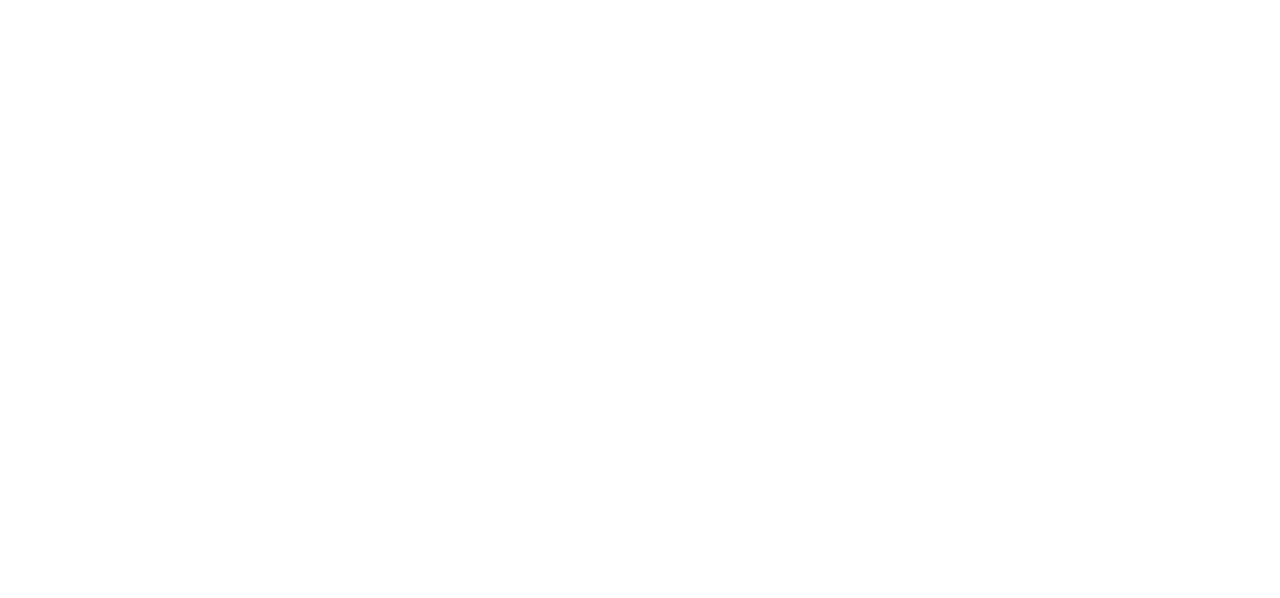
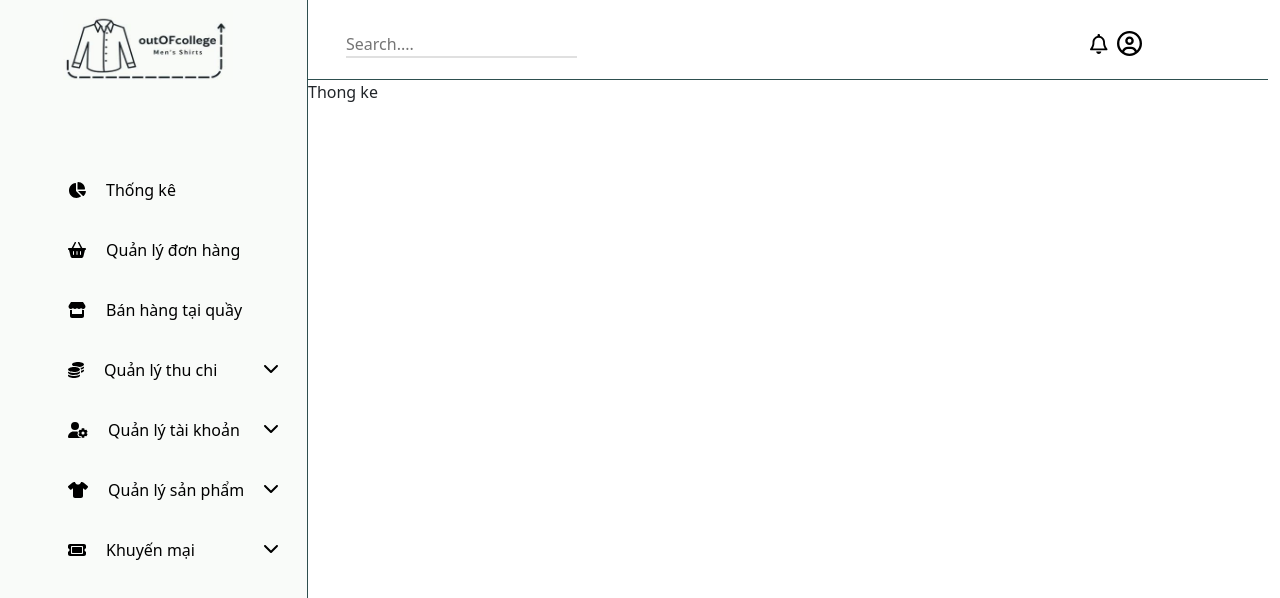
Before and after one commit to CThun02/UD-HN_1998-outOFcollege, a React (Create React App) app in the folder fe-ms/: page /controller/v1/admin/statistics in a window 1280 px wide. Before the commit this address had no page. Shown: the top 598 px of the page. Built offline with nearby package versions, Linux system fonts and the light colour scheme.

Commit message:
ms-fix(fe)[FE001]: fix giao dien admin

```diff
--- /dev/null
+++ b/fe-ms/src/components/admins/content/ContentSPA.js
@@ -0,0 +1,5 @@
+function ContentSPA() {
+  return <div>Xin chao</div>;
+}
+
+export default ContentSPA;
--- a/fe-ms/src/components/admins/function-admin/FunctionButton.js
+++ b/fe-ms/src/components/admins/function-admin/FunctionButton.js
@@ -2,8 +2,10 @@
 import { faCaretDown, faChevronUp } from "@fortawesome/free-solid-svg-icons";
 
 import styles from "./FunctionButton.module.css";
+import { Link } from "react-router-dom";
 
 function FunctionButton({
+  url,
   iconLeft,
   textFunction,
   isOpen,
@@ -13,7 +15,8 @@
 }) {
   return (
     <div className={styles.hover}>
-      <a
+      <Link
+        to={url}
         href="#"
         className={`${styles.link} ${isOpen ? "open" : ""}`}
         onMouseEnter={() => setIsLoadingIcon(true)}
@@ -36,7 +39,7 @@
             )
           ) : null}
         </p>
-      </a>
+      </Link>
     </div>
   );
 }
--- a/fe-ms/src/components/admins/sidebar/Sidebar.js
+++ b/fe-ms/src/components/admins/sidebar/Sidebar.js
@@ -13,6 +13,8 @@
 import styles from "./Sidebar.module.css";
 import { useState } from "react";
 
+let urlBase = "/controller/v1/admin/";
+
 function Sidebar() {
   const [isLoadingIcon, setIsLoadingIcon] = useState(false);
 
@@ -24,6 +26,7 @@
 
       <div className={`row ${styles.styleSidebar}`}>
         <FunctionButton
+          url={urlBase}
           isLoadingIcon={isLoadingIcon}
           setIsLoadingIcon={setIsLoadingIcon}
           iconLeft={faChartPie}
@@ -31,6 +34,7 @@
           isOpen={false}
         />
         <FunctionButton
+          url={urlBase}
           isLoadingIcon={isLoadingIcon}
           setIsLoadingIcon={setIsLoadingIcon}
           iconLeft={faBasketShopping}
@@ -38,6 +42,7 @@
           isOpen={true}
         />
         <FunctionButton
+          url={urlBase}
           isLoadingIcon={isLoadingIcon}
           setIsLoadingIcon={setIsLoadingIcon}
           iconLeft={faStore}
@@ -45,6 +50,7 @@
           isOpen={false}
         />
         <FunctionButton
+          url={urlBase}
           isLoadingIcon={isLoadingIcon}
           setIsLoadingIcon={setIsLoadingIcon}
           iconLeft={faCoins}
@@ -53,6 +59,7 @@
           iconRight={faChevronDown}
         />
         <FunctionButton
+          url={urlBase}
           isLoadingIcon={isLoadingIcon}
           setIsLoadingIcon={setIsLoadingIcon}
           iconLeft={faUserGear}
@@ -61,6 +68,7 @@
           iconRight={faChevronDown}
         />
         <FunctionButton
+          url={urlBase + "product"}
           isLoadingIcon={isLoadingIcon}
           setIsLoadingIcon={setIsLoadingIcon}
           iconLeft={faShirt}
@@ -69,6 +77,7 @@
           iconRight={faChevronDown}
         />
         <FunctionButton
+          url={urlBase}
           isLoadingIcon={isLoadingIcon}
           setIsLoadingIcon={setIsLoadingIcon}
           iconLeft={faTicket}
--- /dev/null
+++ b/fe-ms/src/components/admins/statistics/Statistics.js
@@ -0,0 +1,5 @@
+function Statistics() {
+  return <div>Thong ke</div>;
+}
+
+export default Statistics;
--- a/fe-ms/src/components/app/App.js
+++ b/fe-ms/src/components/app/App.js
@@ -7,16 +7,36 @@
 import IndexAdmin from "../admins/index/IndexAdmin";
 import GetAllBill from "../admins/function-SaleCounter/GetAllBill";
 import CreateBill from "../admins/function-SaleCounter/CreateBill";
+import Sidebar from "../admins/sidebar/Sidebar";
+import Nav from "../admins/nav/Nav";
+import Statistics from "../admins/statistics/Statistics";
 
 function App() {
   return (
     <div className={styles.app}>
       <BrowserRouter>
+        <div className={`row ${styles.main}`}>
+          <div className={`col-3 ${styles.padding}`}>
+            <Sidebar />
+          </div>
+          <div className={`col-9 ${styles.padding}`}>
+            <Nav />
+            <div className={`row`}>
               <Routes>
-          <Route path="/controller/v1/admin" element={<IndexAdmin />}>
-            <Route />
-          </Route>
-          <Route path="/controller/v1/admin/bill" element={<GetAllBill />} />
+                <Route
+                  index
+                  path="/controller/v1/admin"
+                  element={<Statistics />}
+                />
+                <Route
+                  index
+                  path="/controller/v1/admin/statistics"
+                  element={<Statistics />}
+                />
+                <Route
+                  path="/controller/v1/admin/bill"
+                  element={<GetAllBill />}
+                />
                 <Route
                   path="/controller/v1/admin/create-bill"
                   element={<CreateBill />}
@@ -38,6 +58,9 @@
                   element={<ProductSizeColorAdminUpdate />}
                 />
               </Routes>
+            </div>
+          </div>
+        </div>
       </BrowserRouter>
     </div>
   );
--- a/fe-ms/src/components/app/App.module.css
+++ b/fe-ms/src/components/app/App.module.css
@@ -4,3 +4,14 @@
   height: 100%;
   font-size: 16px;
 }
+
+.padding {
+  padding: 0px !important;
+  margin: 0 !important;
+}
+
+.main {
+  height: 100%;
+  width: 100%;
+  padding: 0;
+}
--- a/fe-ms/src/index.js
+++ b/fe-ms/src/index.js
@@ -8,6 +8,6 @@
 const root = ReactDOM.createRoot(document.getElementById("root"));
 root.render(
   <React.StrictMode>
-    <App></App>
+    <App />
   </React.StrictMode>
 );
```
Lines whose indentation alone changed are shown as unchanged.
